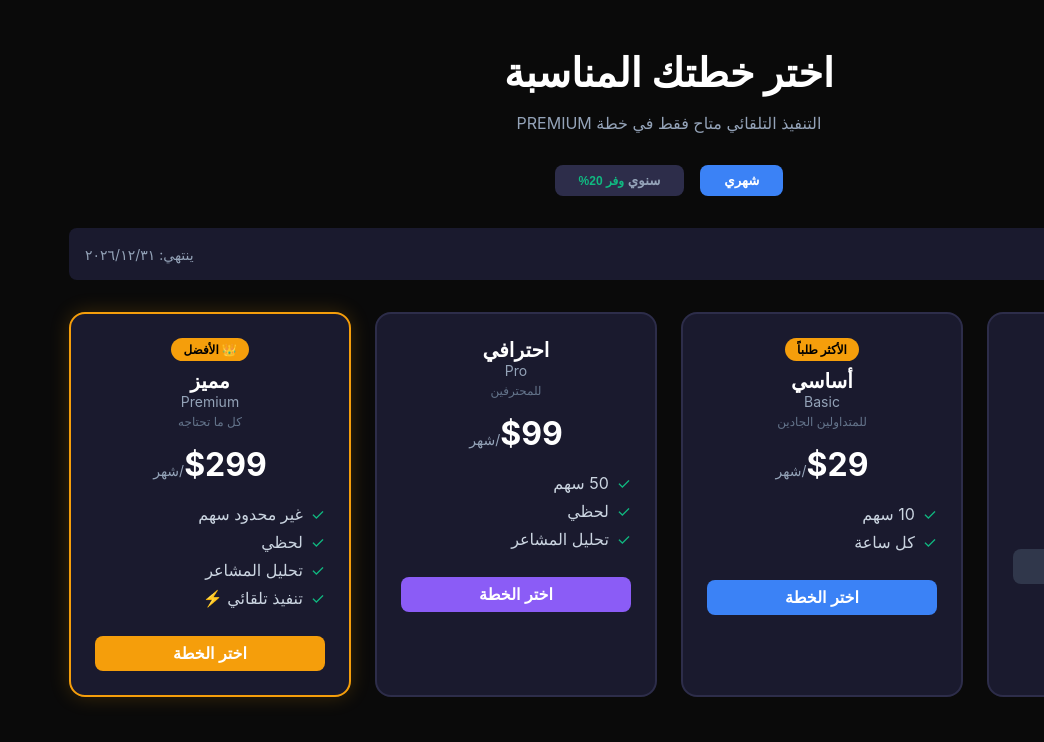
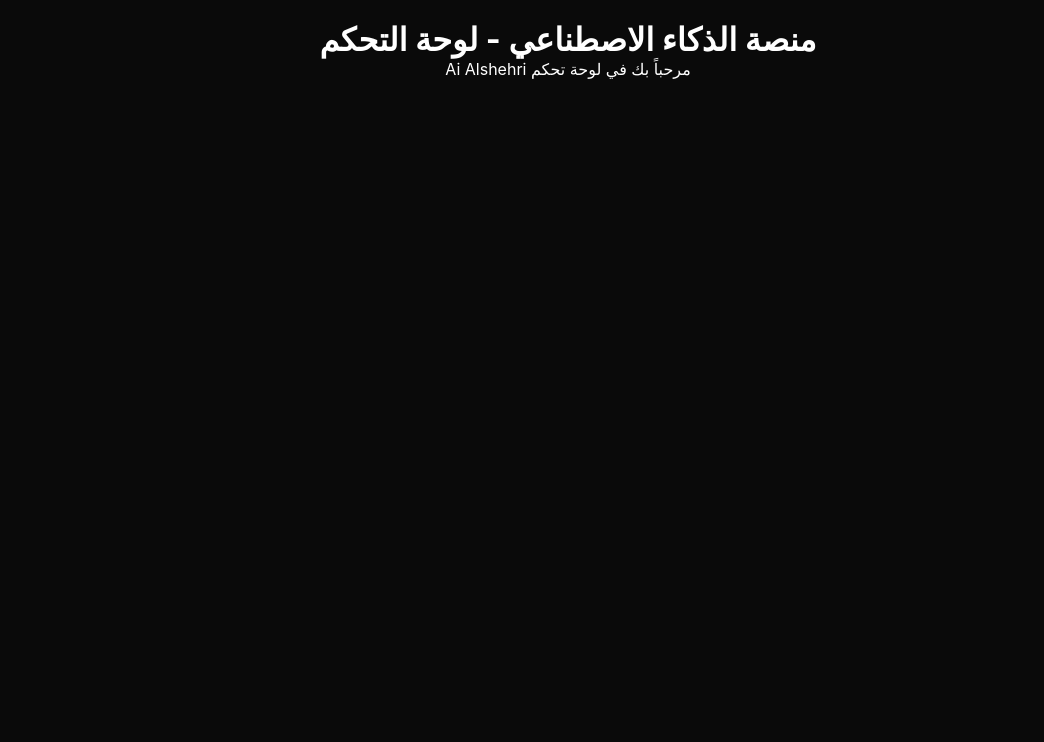
Before and after one commit to daferali20/Ai_Alshehri, a React (Create React App) app in the folder frontend/web_dashboard/: page / in a window 1280 px wide. Shown: the top 742 px of the page, without its empty margins (236-1280 px from the left). Built offline with nearby package versions, Linux system fonts and the light colour scheme; no server answers.

Commit message:
Update App.tsx

```diff
--- a/frontend/web_dashboard/src/App.tsx
+++ b/frontend/web_dashboard/src/App.tsx
@@ -1,11 +1,11 @@
+import React from 'react';
+import './App.css';
 
-import React from 'react';
-import SubscriptionPage from './pages/Subscription/SubscriptionPage';
-import './App.css';
 function App() {
   return (
-    <div className="App">
-      <SubscriptionPage />
+    <div className="App" style={{ padding: '20px', textAlign: 'center' }}>
+      <h1>منصة الذكاء الاصطناعي - لوحة التحكم</h1>
+      <p>مرحباً بك في لوحة تحكم Ai Alshehri</p>
     </div>
   );
 }
```
